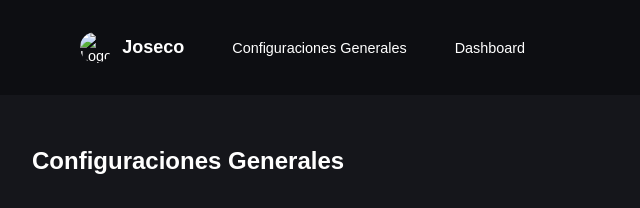
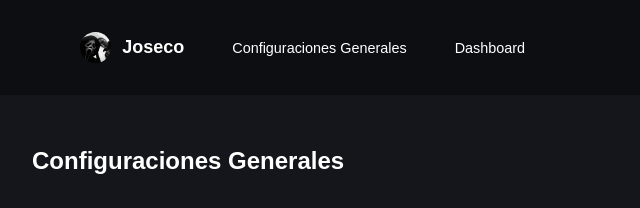
Before and after one commit to Joseco2712/bot_dashboard, a plain HTML site: page index.html in a window 1280 px wide. Shown: the top 208 px of the page, 0-640 px from the left. Drawn offline with Linux system fonts and the light colour scheme.

Commit message:
Update index.html

```diff
--- a/index.html
+++ b/index.html
@@ -13,7 +13,7 @@
         <nav>
             <div class="izq">
                 <a href="https://www.youtube.com/" style="display: flex; align-items:  center;">
-                    <img src="/img/IMG_4571.webp" alt="Logo del bot" width="31" height="31" style="border-radius: 50%; margin-right: 0.7rem;">
+                    <img src="/IMG_4571.webp" alt="Logo del bot" width="31" height="31" style="border-radius: 50%; margin-right: 0.7rem;">
                     <span style="font-size: 125%; font-weight: bold;">Joseco</span>
                 </a>
                 <a href="#Comandos">Configuraciones Generales</a>
```
